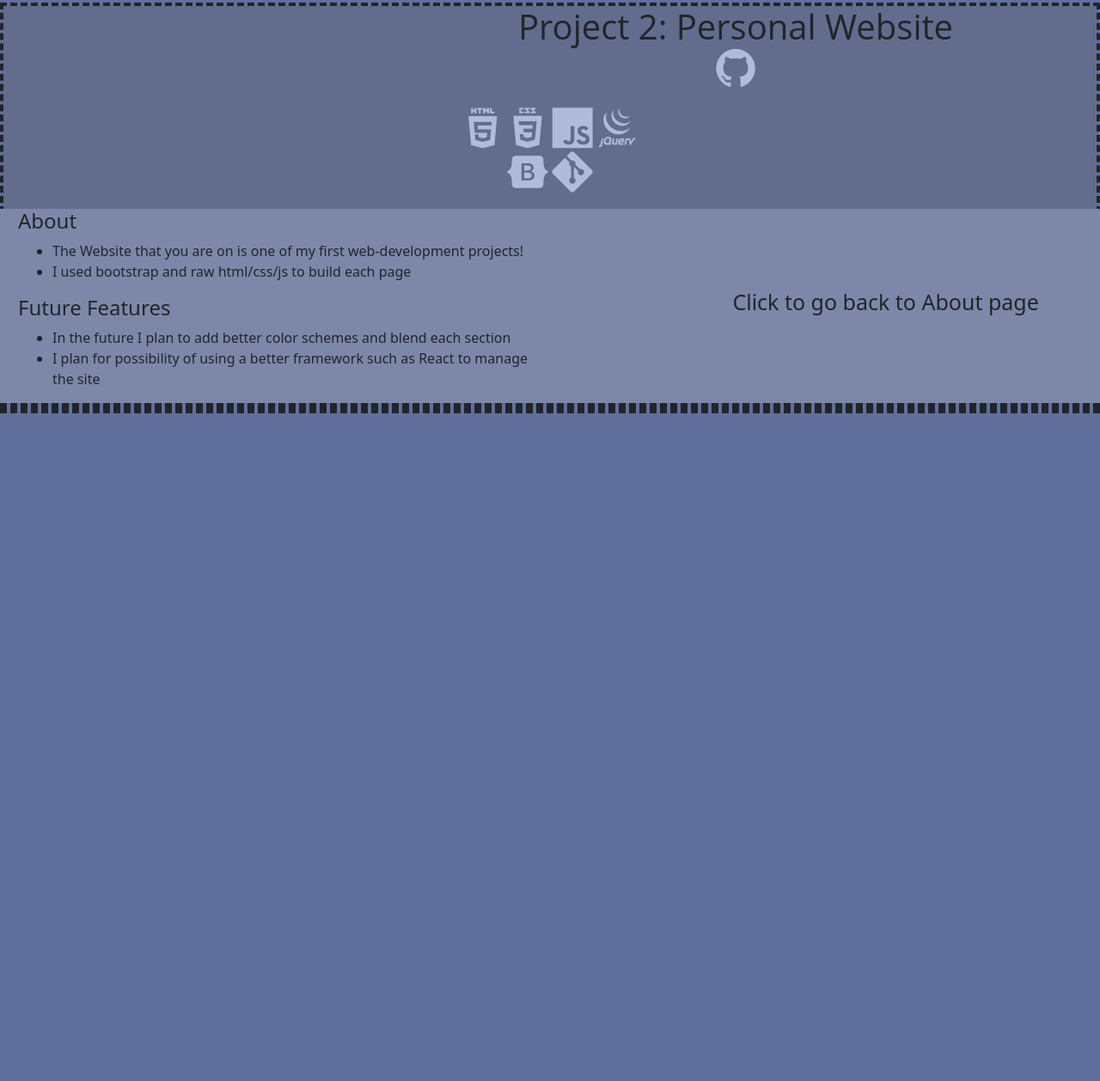
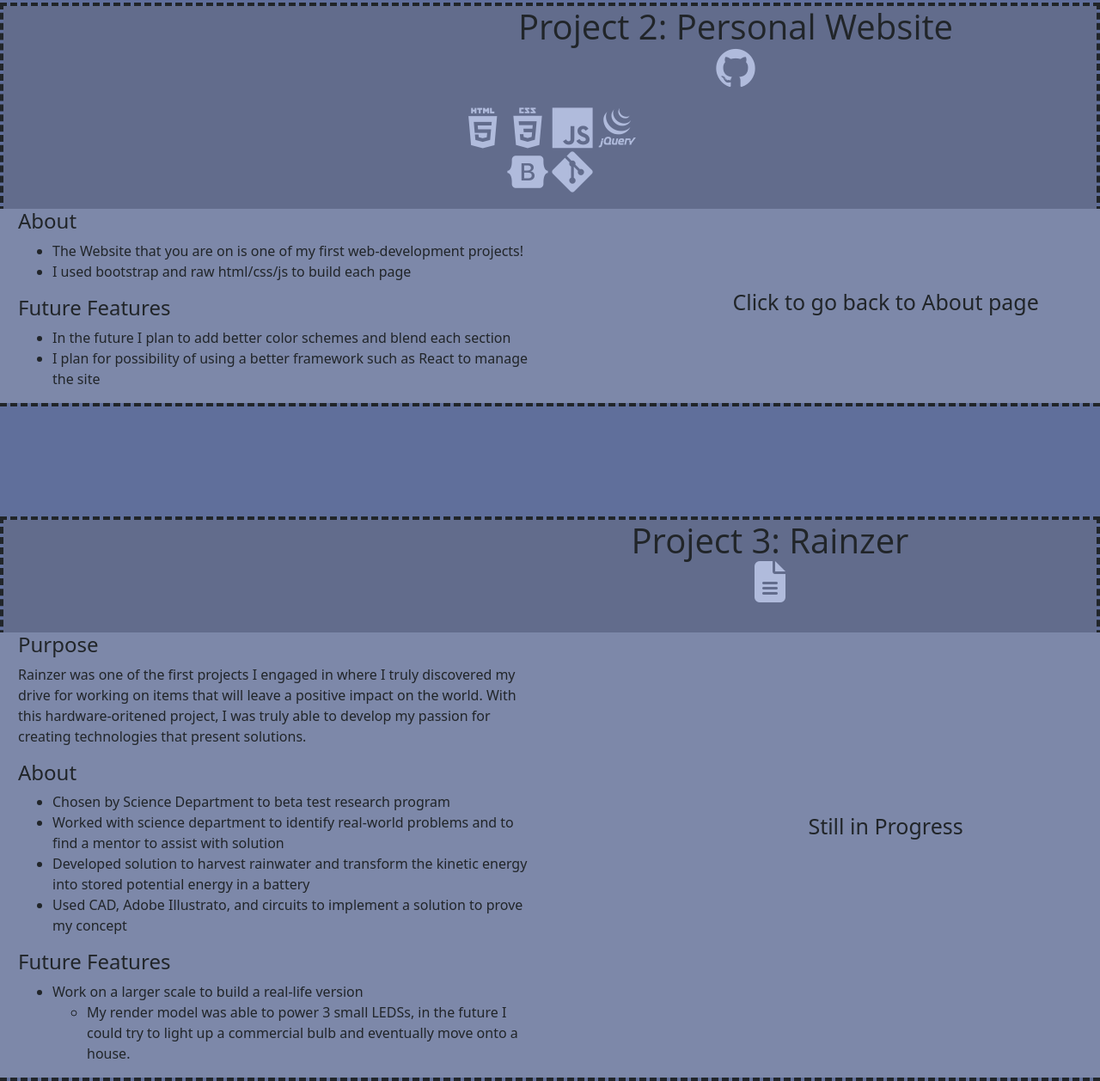
Before and after one commit to patelv712/PersonalWebsite, a plain HTML site: page projects.html in a window 1280 px wide. Shown: the part 637-1895 px from the top of the page at 86% size. Before the commit the page ends 1118 px from the top, so only its background shows below. Drawn offline with nearby package versions, Linux system fonts and the light colour scheme; a web font is replaced by a local one.

Commit message:
addded proj 3

```diff
--- a/projects.html
+++ b/projects.html
@@ -43,10 +43,10 @@
         <div class="collapse navbar-collapse" id="navbarSupportedContent">
           <ul class="navbar-nav ml-auto" id="links">
             <li class="nav-item">
-              <a class="nav-link" href="">About</a>
+              <a class="nav-link" href="about.html">About</a>
             </li>
             <li class="nav-item">
-              <a class="nav-link" href="projects.html">Projects</a>
+              <a class="nav-link" href="">Projects</a>
             </li>
           </ul>
         </div>
@@ -125,8 +125,45 @@
          </div>
       </div>
      </section>
-    <section class = "Project 3">
-    </section>
+
+
+
+     <section class = "Project projNext">
+      <div class = "info">
+        <div id="proj1" class = "name">
+          <h1>Project 3: Rainzer</h1>
+          <a href="https://drive.google.com/file/d/1IWNtMV3Q5w4RtXAhqVCV_NoCyVeelaO8/view?usp=sharing">
+            <i class="fa-solid fa-file-lines proj-icon"></i>
+          </a>
+        </div>
+        <div class = "skills">
+        </div>
+      </div>
+      <div class = "row description">
+          <div id="bullet" class = "col col-md-6">
+            <h4>Purpose</h4>
+            <p>Rainzer was one of the first projects I engaged in where I truly discovered my drive for working on items that will leave a positive impact on the world.
+              With this hardware-oritened project, I was truly able to develop my passion for creating technologies that present solutions. </p>
+            <h4>About</h1>
+            <ul>
+              <li>Chosen by Science Department to beta test research program</li>
+              <li>Worked with science department to identify real-world problems and to find a mentor to assist with solution</li>
+              <li>Developed solution to harvest rainwater and transform the kinetic energy into stored potential energy in a battery </li>
+              <li>Used CAD, Adobe Illustrato, and circuits to implement a solution to prove my concept</li>
+            </ul>
+            <h4>Future Features</h1>
+              <ul>
+                <li>Work on a larger scale to build a real-life version</li>
+                <ul>
+                  <li>My render model was able to power 3 small LEDSs, in the future I could try to light up a commercial bulb and eventually move onto a house.</li>
+                </ul>
+              </ul>
+          </div>
+          <div class = "col col-md-6 pics">
+            <a href="index.html">Still in Progress</a>
+          </div>
+       </div>
+      </section>
 
 </body>
 </html>
```
